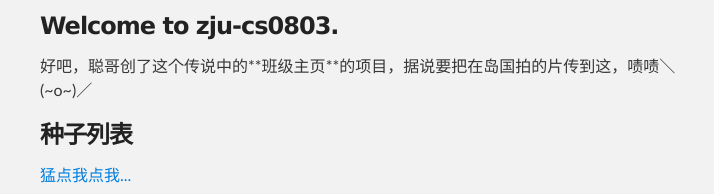
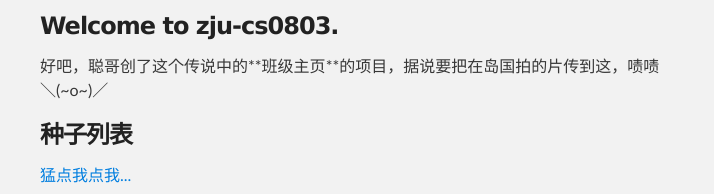
Before and after one commit to zjucs0803/helloworld, a plain HTML site: page index.html in a window 1280 px wide. Shown: the part 216-410 px from the top of the page, 280-994 px from the left. Drawn offline with Linux system fonts and the light colour scheme; a script that the page names is missing.

Commit message:
Update index.html

```diff
--- a/index.html
+++ b/index.html
@@ -33,7 +33,7 @@
       <section id="main_content" class="inner">
         <h3>Welcome to zju-cs0803.</h3>
 
-<p>好吧，聪哥创了这个传说中的**<b>班级主页</b>**的项目，据说要把在岛国拍的片传到这，啧啧＼(~o~)／</p>
+<p>好吧，聪哥创了这个传说中的**<b>班级主页</b>**的项目，据说要把在岛国拍的片传到这，啧啧<br>＼(~o~)／</p>
 
 <h3>种子列表</h3>
 <a href=#>猛点我点我...</a>
```
